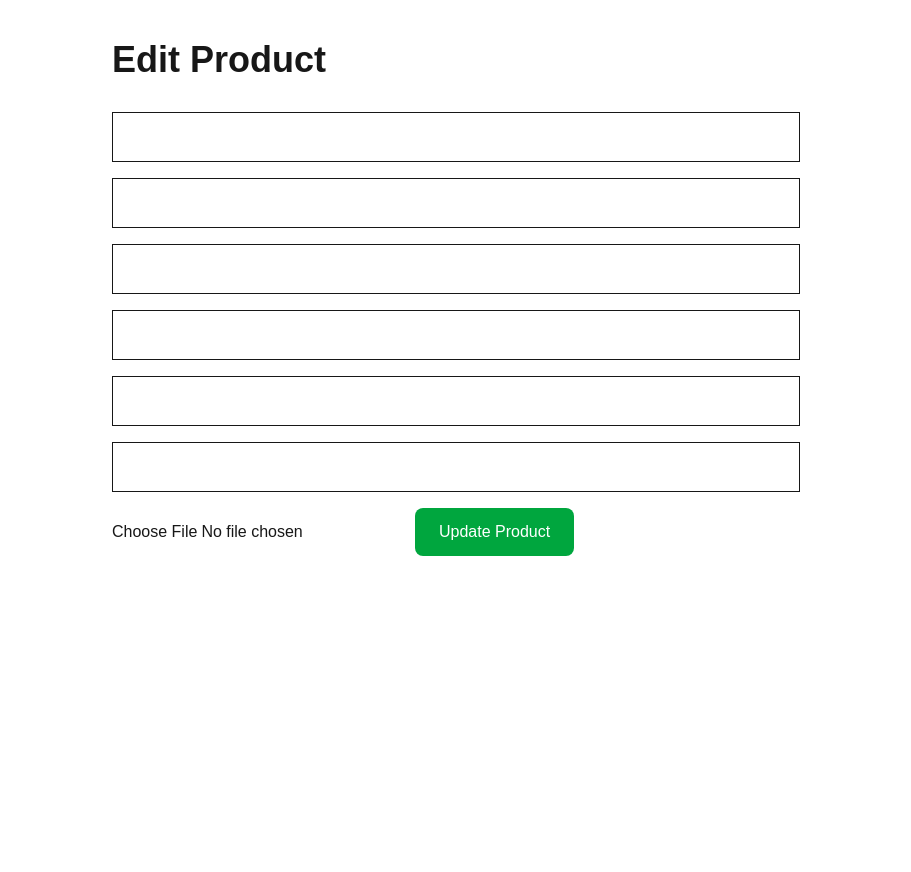
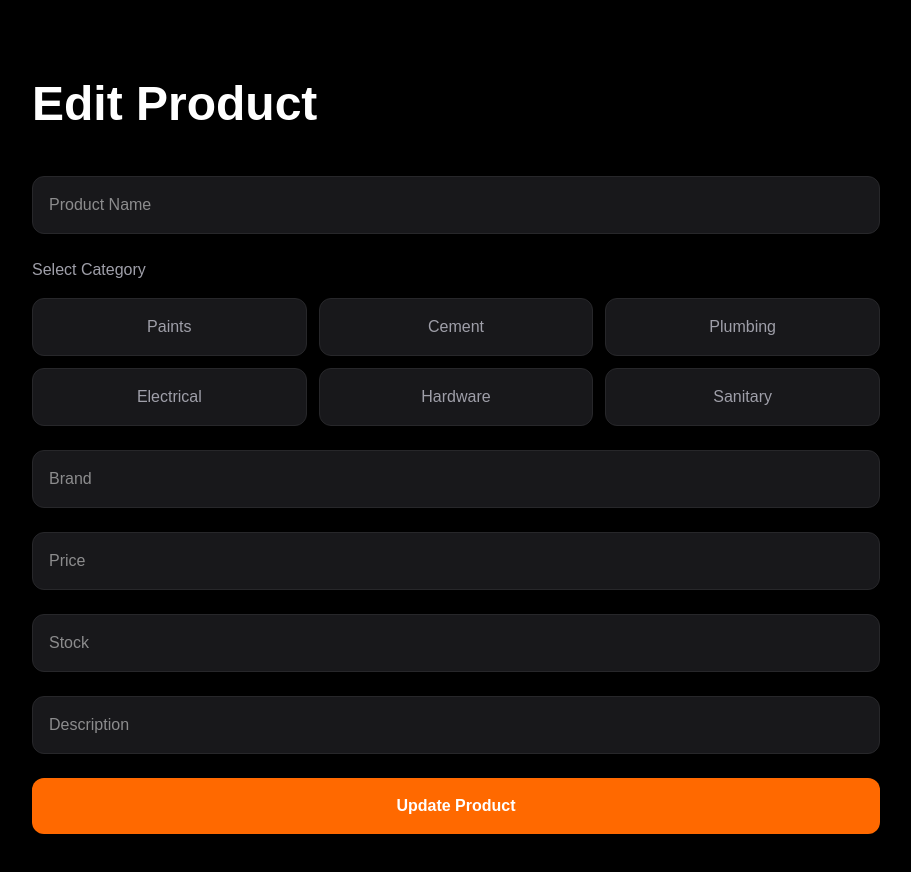
Before and after one commit to nihaldurga/E-commerce, a Next.js app: page /admin/products/1 in a window 1280 px wide. Shown: the top 872 px of the page, without its empty margins (184-1095 px from the left). Before the commit the page ends 800 px from the top, so only its background shows below. Built offline with nearby package versions, Linux system fonts and the light colour scheme; no server answers; the database is empty.

Commit message:
final project

```diff
--- a/src/app/admin/products/[id]/page.jsx
+++ b/src/app/admin/products/[id]/page.jsx
@@ -3,8 +3,8 @@
 import { useEffect, useState } from "react";
 import { useParams, useRouter } from "next/navigation";
 
-export default function EditProduct() {
-  const { id } = useParams();
+export default function EditProductPage() {
+  const params = useParams();
   const router = useRouter();
 
   const [form, setForm] = useState({
@@ -18,8 +18,17 @@ export default function EditProduct() {
 
   useEffect(() => {
     async function fetchProduct() {
-      const res = await fetch(`/api/products/${id}`);
+      try {
+        const res = await fetch(
+          `/api/products/${params.id}`
+        );
+
         const data = await res.json();
+
+        if (!data) {
+          alert("Product not found");
+          return;
+        }
 
         setForm({
           name: data.name || "",
@@ -29,10 +38,15 @@ export default function EditProduct() {
           stock: data.stock || "",
           description: data.description || "",
         });
+      } catch (error) {
+        console.error(error);
+      }
     }
 
+    if (params.id) {
       fetchProduct();
-  }, [id]);
+    }
+  }, [params.id]);
 
   const handleChange = (e) => {
     setForm({
@@ -44,87 +58,186 @@ export default function EditProduct() {
   const handleSubmit = async (e) => {
     e.preventDefault();
 
-    await fetch(`/api/products/${id}`, {
+    const res = await fetch(
+      `/api/products/${params.id}`,
+      {
         method: "PUT",
         headers: {
           "Content-Type": "application/json",
         },
         body: JSON.stringify(form),
-    });
+      }
+    );
 
-    alert("Updated Successfully");
+    if (res.ok) {
+      alert("Product Updated");
       router.push("/admin/products");
+    } else {
+      alert("Failed to update product");
+    }
   };
 
+  const categories = [
+    "Paints",
+    "Cement",
+    "Plumbing",
+    "Electrical",
+    "Hardware",
+    "Sanitary",
+  ];
+
   return (
-    <div className="max-w-3xl mx-auto p-10">
-      <h1 className="text-4xl font-bold mb-8">
+    <div className="min-h-screen bg-black text-white">
+      <div className="max-w-4xl mx-auto px-6 py-20">
+        <h1 className="text-5xl font-bold mb-12">
           Edit Product
         </h1>
 
         <form
           onSubmit={handleSubmit}
-        className="space-y-4"
+          className="space-y-6"
         >
           <input
             name="name"
             value={form.name}
+            placeholder="Product Name"
             onChange={handleChange}
-          className="border p-3 w-full"
+            className="
+              w-full
+              bg-zinc-900
+              border
+              border-zinc-800
+              rounded-xl
+              p-4
+              text-white
+              focus:outline-none
+              focus:border-orange-500
+            "
           />
 
-        <input
-          name="category"
-          value={form.category}
-          onChange={handleChange}
-          className="border p-3 w-full"
-        />
+          <div>
+            <p className="text-zinc-400 mb-4">
+              Select Category
+            </p>
+
+            <div className="grid grid-cols-2 md:grid-cols-3 gap-3">
+              {categories.map((cat) => (
+                <button
+                  key={cat}
+                  type="button"
+                  onClick={() =>
+                    setForm({
+                      ...form,
+                      category: cat,
+                    })
+                  }
+                  className={`
+                    p-4
+                    rounded-xl
+                    border
+                    transition-all
+                    ${
+                      form.category === cat
+                        ? "bg-orange-500 border-orange-500 text-white"
+                        : "bg-zinc-900 border-zinc-800 text-zinc-400 hover:border-zinc-600"
+                    }
+                  `}
+                >
+                  {cat}
+                </button>
+              ))}
+            </div>
+          </div>
 
           <input
             name="brand"
             value={form.brand}
+            placeholder="Brand"
             onChange={handleChange}
-          className="border p-3 w-full"
+            className="
+              w-full
+              bg-zinc-900
+              border
+              border-zinc-800
+              rounded-xl
+              p-4
+              text-white
+              focus:outline-none
+              focus:border-orange-500
+            "
           />
 
           <input
             name="price"
             value={form.price}
+            placeholder="Price"
             onChange={handleChange}
-          className="border p-3 w-full"
+            className="
+              w-full
+              bg-zinc-900
+              border
+              border-zinc-800
+              rounded-xl
+              p-4
+              text-white
+              focus:outline-none
+              focus:border-orange-500
+            "
           />
 
           <input
             name="stock"
             value={form.stock}
+            placeholder="Stock"
             onChange={handleChange}
-          className="border p-3 w-full"
+            className="
+              w-full
+              bg-zinc-900
+              border
+              border-zinc-800
+              rounded-xl
+              p-4
+              text-white
+              focus:outline-none
+              focus:border-orange-500
+            "
           />
 
           <input
             name="description"
             value={form.description}
+            placeholder="Description"
             onChange={handleChange}
-          className="border p-3 w-full"
-        />
-
-        <input
-          type="file"
-          accept="image/*"
+            className="
+              w-full
+              bg-zinc-900
+              border
+              border-zinc-800
+              rounded-xl
+              p-4
+              text-white
+              focus:outline-none
+              focus:border-orange-500
+            "
           />
 
           <button
+            type="submit"
             className="
-            bg-green-600
+              w-full
+              bg-orange-500
+              hover:bg-orange-600
               text-white
-            px-6
-            py-3
-            rounded-lg
+              font-semibold
+              py-4
+              rounded-xl
+              transition
             "
           >
             Update Product
           </button>
         </form>
       </div>
+    </div>
   );
 }
--- a/src/app/admin/products/page.jsx
+++ b/src/app/admin/products/page.jsx
@@ -158,7 +158,7 @@ export default function ProductsPage() {
 
                 <div className="flex gap-2 mt-6">
                   <Link
-                    href={`/admin/edit/${product._id}`}
+  href={`/admin/products/${product._id}`}
   className="
     flex-1
     text-center
@@ -187,6 +187,7 @@ export default function ProductsPage() {
                   >
                     Delete
                   </button>
+
                 </div>
               </div>
             )
--- a/src/app/api/products/[id]/route.js
+++ b/src/app/api/products/[id]/route.js
@@ -2,17 +2,20 @@ import { NextResponse } from "next/server";
 import { connectDB } from "@/lib/mongodb";
 import Product from "@/models/Product";
 
-export async function GET(
-  request,
-  { params }
-) {
+export async function GET(request, context) {
   try {
     await connectDB();
 
-    const { id } = params;
+    const { id } = await context.params;
 
-    const product =
-      await Product.findById(id);
+    const product = await Product.findById(id);
+
+    if (!product) {
+      return NextResponse.json(
+        { error: "Product not found" },
+        { status: 404 }
+      );
+    }
 
     return NextResponse.json(product);
   } catch (error) {
@@ -23,19 +26,39 @@ export async function GET(
   }
 }
 
-export async function DELETE(
-  request,
-  { params }
-) {
+export async function PUT(request, context) {
   try {
     await connectDB();
 
-    const { id } = params;
+    const { id } = await context.params;
+
+    const body = await request.json();
+
+    const product = await Product.findByIdAndUpdate(
+      id,
+      body,
+      { new: true }
+    );
+
+    return NextResponse.json(product);
+  } catch (error) {
+    return NextResponse.json(
+      { error: error.message },
+      { status: 500 }
+    );
+  }
+}
+
+export async function DELETE(request, context) {
+  try {
+    await connectDB();
+
+    const { id } = await context.params;
 
     await Product.findByIdAndDelete(id);
 
     return NextResponse.json({
-      message: "Deleted Successfully",
+      message: "Product deleted",
     });
   } catch (error) {
     return NextResponse.json(
@@ -44,34 +67,3 @@ export async function DELETE(
     );
   }
 }
-
-export async function PUT(
-  request,
-  { params }
-) {
-  try {
-    await connectDB();
-
-    const { id } = params;
-
-    const body =
-      await request.json();
-
-    const product =
-      await Product.findByIdAndUpdate(
-        id,
-        body,
-        { new: true }
-      );
-
-    return NextResponse.json(product);
-
-  } catch (error) {
-    return NextResponse.json(
-      {
-        error: error.message,
-      },
-      { status: 500 }
-    );
-  }
-}
```
Lines whose indentation alone changed are shown as unchanged.
